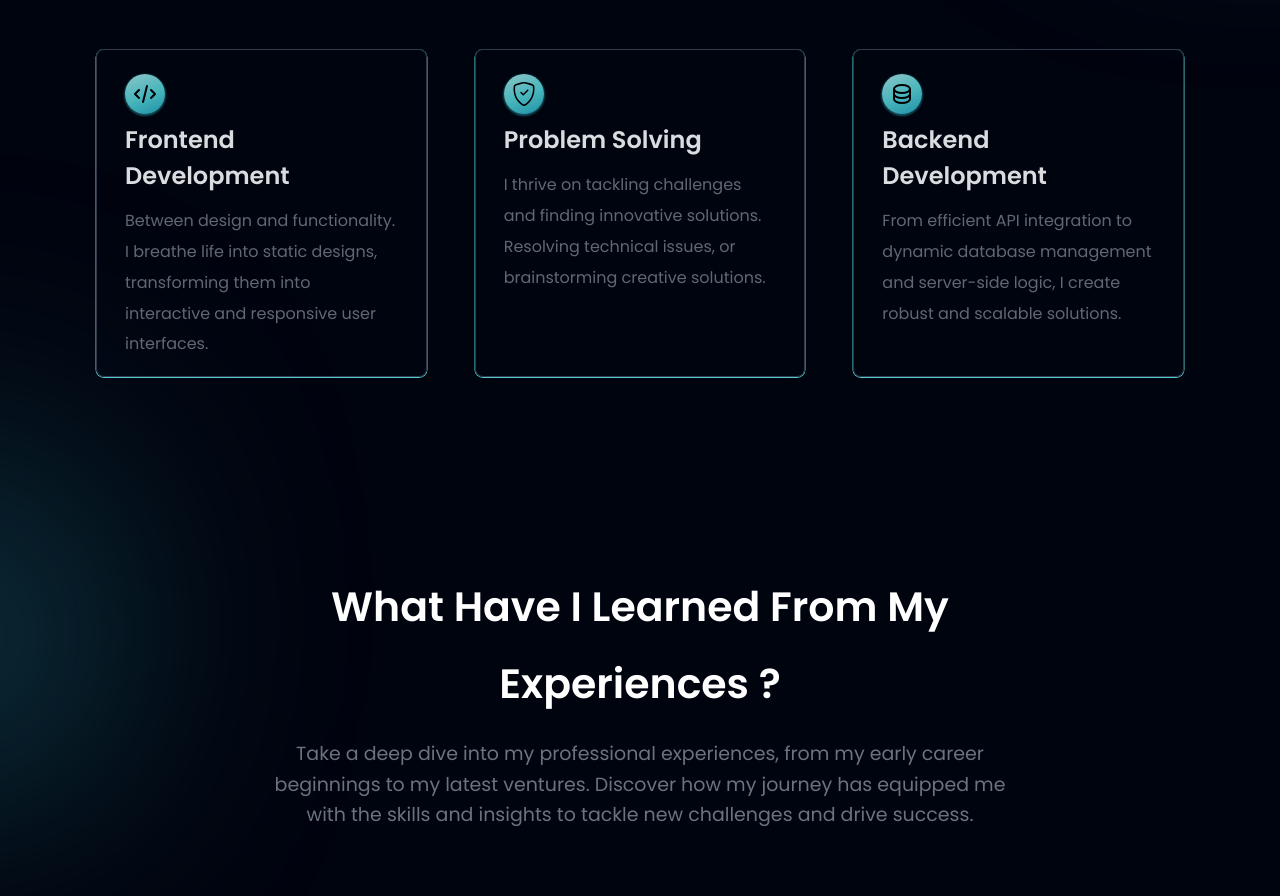
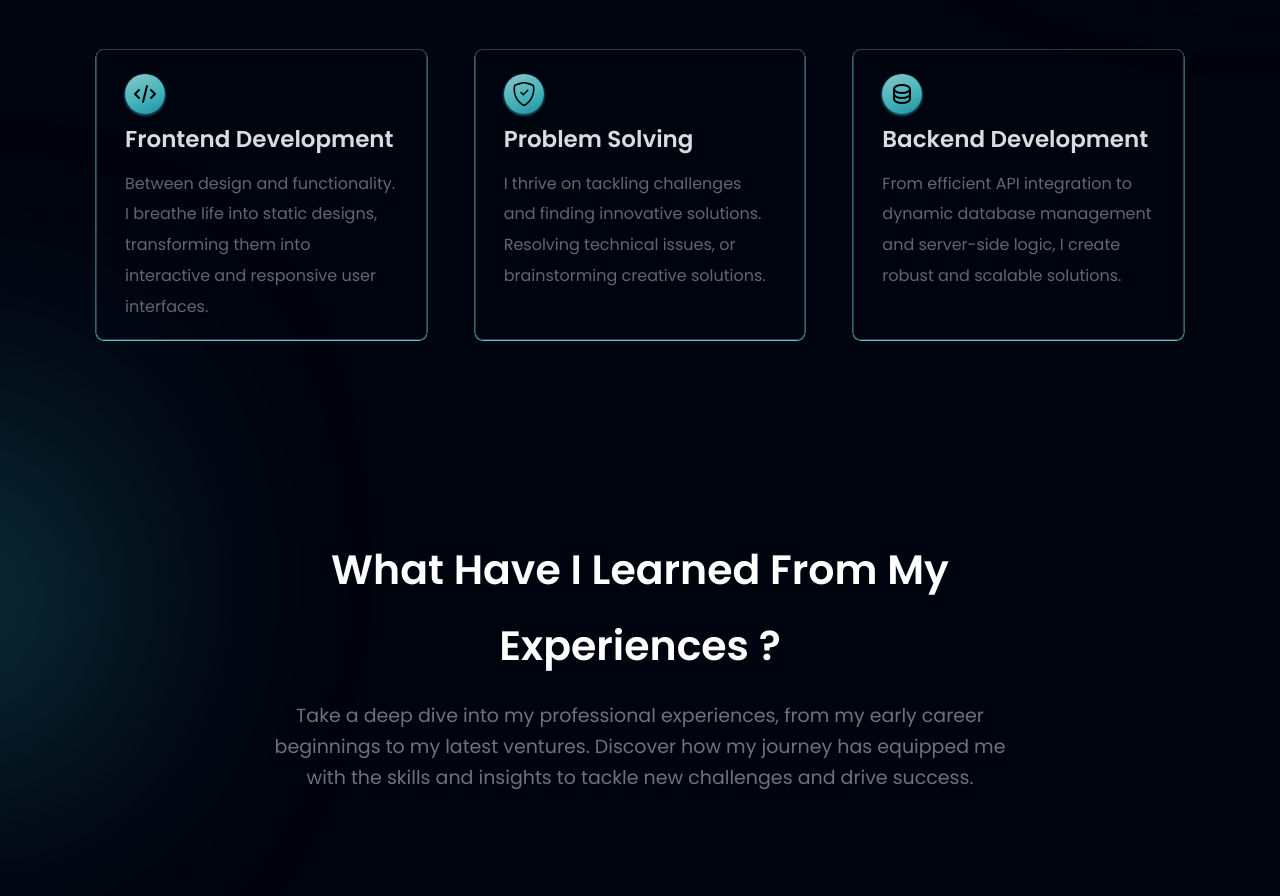
Before and after one commit to douaeelh2/MyPortfolio, a React (Create React App) app: page / in a window 1280 px wide. Shown: the part 1060-1956 px from the top of the page. Built offline with nearby package versions, Linux system fonts and the light colour scheme.

Commit message:
Third commit

```diff
--- a/src/widgets/AboutCard.jsx
+++ b/src/widgets/AboutCard.jsx
@@ -8,7 +8,7 @@ const AboutCard = ({ title, icon, description }) => {
                         {icon}
                     </div>
                     <div className="flex-grow">
-                        <h2 className="font-poppins font-semibold sm:text-[24px] text-[20px] text-gray-100 w-full mb-3">{title}</h2>
+                        <h2 className="font-poppins font-semibold sm:text-[23px] text-[20px] text-gray-100 w-full mb-3">{title}</h2>
                         <p className={`font-poppins font-normal text-gray-500 text-[16px] leading-[30.8px]`}> {description}</p>
                     </div>
 
```
